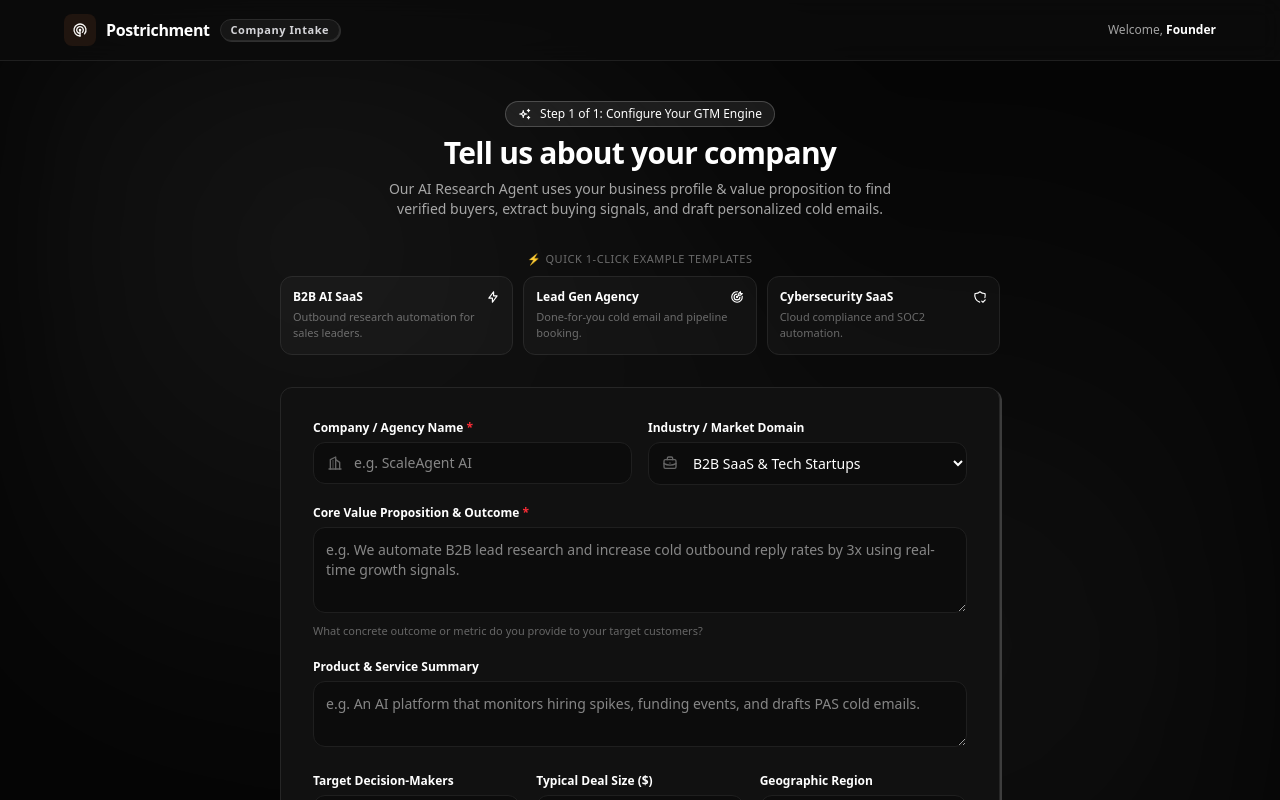
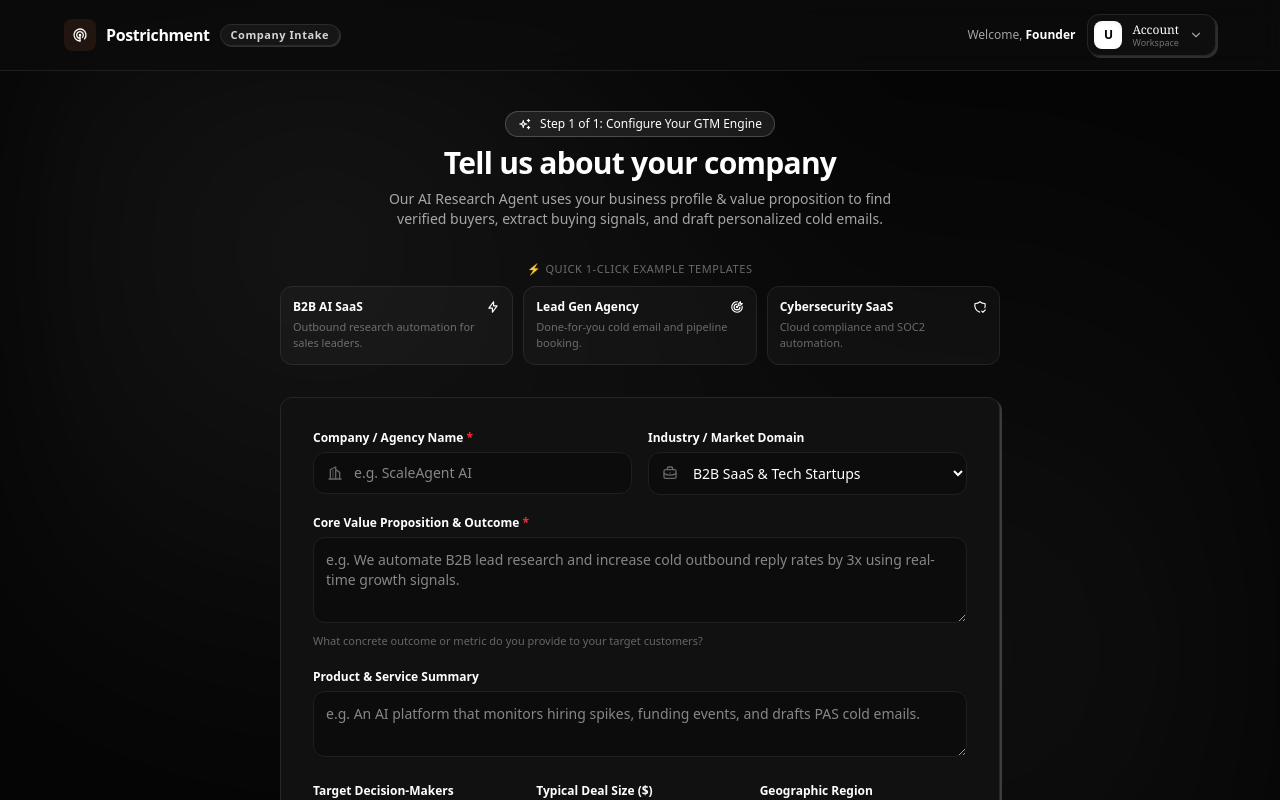
Before and after one commit to fit-edoc/prostichemet, a Next.js app in the folder frontend/: page /onboarding in a window 1280 px wide. Shown: the top 800 px of the page. Built offline with nearby package versions, Linux system fonts and the light colour scheme; no server answers; sample sign-in values are in the browser's storage.

Commit message:
feat(nav): implement monochrome UserProfileDropdown with tactile elevation

```diff
--- a/frontend/src/components/common/UserProfileDropdown.tsx
+++ b/frontend/src/components/common/UserProfileDropdown.tsx
@@ -14,14 +14,14 @@ import {
   IconSun,
   IconMoon,
   IconChevronDown,
-  IconSparkles,
-  IconCheck,
+  IconRadar2,
+  IconShieldCheck,
 } from "@tabler/icons-react";
 
 export function UserProfileDropdown() {
   const router = useRouter();
   const dispatch = useAppDispatch();
-  const { user, workspace } = useAppSelector((state) => state.auth);
+  const { user, workspace, token } = useAppSelector((state) => state.auth);
   const { theme } = useAppSelector((state) => state.ui);
 
   const [isOpen, setIsOpen] = React.useState(false);
@@ -55,86 +55,88 @@ export function UserProfileDropdown() {
     document.documentElement.setAttribute("data-theme", nextTheme);
   };
 
-  if (!user) return null;
+  if (!user && !token) return null;
 
-  const initials = user.name
+  const initials = user?.name
     ? user.name
         .split(" ")
         .map((n) => n[0])
         .slice(0, 2)
         .join("")
         .toUpperCase()
-    : user.email.slice(0, 2).toUpperCase();
+    : user?.email
+    ? user.email.slice(0, 2).toUpperCase()
+    : "U";
 
   return (
     <div className="relative inline-block text-left" ref={dropdownRef}>
-      {/* Trigger Button */}
+      {/* Trigger Button with rounded-xl and 2px box shadow */}
       <button
         type="button"
         onClick={() => setIsOpen(!isOpen)}
-        className="flex items-center gap-2.5 p-1.5 pr-3 rounded-full bg-[var(--bg-surface)] border border-[var(--border-subtle)] hover:border-[var(--border-medium)] hover:shadow-[var(--shadow-xs)] transition-all cursor-pointer select-none"
+        className="flex items-center gap-2.5 p-1.5 pr-3 rounded-xl bg-[#0E0E0E] border border-[#262626] hover:border-zinc-500 shadow-[2px_2px_0px_rgba(255,255,255,0.15)] active:translate-x-[1px] active:translate-y-[1px] transition-all cursor-pointer select-none"
         aria-expanded={isOpen}
       >
-        <div className="w-8 h-8 rounded-full bg-[#20150F] text-[#FAF9F7] dark:bg-[#FAF9F7] dark:text-[#120D0A] flex items-center justify-center font-semibold text-xs shadow-inner">
-          {user.avatarUrl ? (
+        <div className="w-7 h-7 rounded-lg bg-white text-black flex items-center justify-center font-bold text-xs shadow-inner">
+          {user?.avatarUrl ? (
             <img
               src={user.avatarUrl}
-              alt={user.name || user.email}
-              className="w-full h-full rounded-full object-cover"
+              alt={user.name || user.email || "User"}
+              className="w-full h-full rounded-lg object-cover"
             />
           ) : (
             <span>{initials}</span>
           )}
         </div>
         <div className="hidden sm:flex flex-col text-left">
-          <span className="text-xs font-semibold text-[var(--text-primary)] leading-tight truncate max-w-[120px]">
-            {user.name || user.email.split("@")[0]}
+          <span className="text-xs font-serif text-white leading-tight truncate max-w-[120px]">
+            {user?.name || (user?.email ? user.email.split("@")[0] : "Account")}
           </span>
-          <span className="text-[10px] text-[var(--text-muted)] leading-tight truncate max-w-[120px]">
-            {workspace?.name || "My Workspace"}
+          <span className="text-[9px] font-mono text-zinc-500 leading-tight truncate max-w-[120px]">
+            {workspace?.name || "Workspace"}
           </span>
         </div>
         <IconChevronDown
-          className={`w-3.5 h-3.5 text-[var(--text-muted)] transition-transform duration-200 ${
-            isOpen ? "rotate-180" : ""
+          className={`w-3.5 h-3.5 text-zinc-400 transition-transform duration-200 ${
+            isOpen ? "rotate-180 text-white" : ""
           }`}
         />
       </button>
 
-      {/* Floating Menu Card */}
+      {/* Floating Menu Modal / Popover */}
       {isOpen && (
-        <div className="absolute right-0 mt-2 w-64 rounded-2xl bg-[var(--bg-surface)] border border-[var(--border-medium)] shadow-[var(--shadow-lg)] py-2 z-50 animate-in fade-in zoom-in-95 duration-150">
+        <div className="absolute right-0 mt-2.5 w-64 rounded-xl bg-[#0A0A0A] border border-[#282828] shadow-[2px_2px_0px_rgba(255,255,255,0.25)] py-2 z-50 animate-in fade-in zoom-in-95 duration-150">
           {/* User Info Header */}
-          <div className="px-4 py-3 border-b border-[var(--border-subtle)]">
-            <p className="text-xs font-semibold text-[var(--text-primary)] truncate">
-              {user.name || "Founder"}
+          <div className="px-4 py-3 border-b border-[#1C1C1C]">
+            <p className="text-xs font-serif text-white truncate">
+              {user?.name || "Verified Operator"}
             </p>
-            <p className="text-[11px] text-[var(--text-secondary)] truncate">
-              {user.email}
+            <p className="text-[11px] font-mono text-zinc-400 truncate mt-0.5">
+              {user?.email || "Session Active"}
             </p>
-            <div className="mt-2 inline-flex items-center gap-1.5 px-2 py-0.5 rounded-md bg-[var(--accent-brown-light)] border border-[var(--accent-brown)]/20 text-[10px] font-medium text-[var(--accent-brown)]">
-              <span className="w-1.5 h-1.5 rounded-full bg-[var(--accent-brown)]" />
-              <span>{workspace?.name || "Postrichment Workspace"}</span>
+            <div className="mt-2.5 inline-flex items-center gap-1.5 px-2.5 py-0.5 rounded-full bg-[#141414] border border-[#2B2B2B] text-[10px] font-mono text-zinc-300">
+              <span className="w-1.5 h-1.5 rounded-full bg-white animate-pulse" />
+              <span>{workspace?.name || "Postrichment Core"}</span>
             </div>
           </div>
 
-          {/* Navigation Links */}
-          <div className="py-1">
+          {/* Navigation Links with Black & White styling */}
+          <div className="py-1 font-mono text-xs">
             <Link
               href="/dashboard"
               onClick={() => setIsOpen(false)}
-              className="flex items-center gap-2.5 px-4 py-2 text-xs text-[var(--text-primary)] hover:bg-[var(--bg-elevated)] transition-colors"
+              className="flex items-center gap-2.5 px-4 py-2.5 text-zinc-300 hover:text-white hover:bg-[#141414] transition-colors"
             >
-              <IconSparkles className="w-4 h-4 text-[var(--accent-brown)]" />
+              <IconRadar2 className="w-4 h-4 text-white" />
               <span>GTM Dashboard</span>
             </Link>
 
             <Link
               href="/onboarding"
               onClick={() => setIsOpen(false)}
-              className="flex items-center gap-2.5 px-4 py-2 text-xs text-[var(--text-primary)] hover:bg-[var(--bg-elevated)] transition-colors"
+              className="flex items-center gap-2.5 px-4 py-2.5 text-zinc-300 hover:text-white hover:bg-[#141414] transition-colors"
             >
-              <IconBuildingSkyscraper className="w-4 h-4 text-[var(--text-secondary)]" />
+              <IconBuildingSkyscraper className="w-4 h-4 text-zinc-400" />
               <span>Company & ICP Profile</span>
             </Link>
 
@@ -142,31 +144,31 @@ export function UserProfileDropdown() {
             <button
               type="button"
               onClick={handleThemeToggle}
-              className="w-full flex items-center justify-between px-4 py-2 text-xs text-[var(--text-primary)] hover:bg-[var(--bg-elevated)] transition-colors cursor-pointer"
+              className="w-full flex items-center justify-between px-4 py-2.5 text-zinc-300 hover:text-white hover:bg-[#141414] transition-colors cursor-pointer"
             >
               <div className="flex items-center gap-2.5">
                 {theme === "dark" ? (
-                  <IconSun className="w-4 h-4 text-amber-500" />
+                  <IconSun className="w-4 h-4 text-white" />
                 ) : (
-                  <IconMoon className="w-4 h-4 text-[var(--text-secondary)]" />
+                  <IconMoon className="w-4 h-4 text-zinc-400" />
                 )}
                 <span>Theme Mode</span>
               </div>
-              <span className="text-[10px] font-mono text-[var(--text-muted)] uppercase">
+              <span className="text-[10px] font-mono text-zinc-500 uppercase">
                 {theme === "dark" ? "Dark" : "Light"}
               </span>
             </button>
           </div>
 
           {/* Logout Action */}
-          <div className="pt-1 border-t border-[var(--border-subtle)]">
+          <div className="pt-1 mt-1 border-t border-[#1C1C1C]">
             <button
               type="button"
               onClick={handleLogout}
-              className="w-full flex items-center gap-2.5 px-4 py-2.5 text-xs font-medium text-red-600 dark:text-red-400 hover:bg-red-500/10 transition-colors cursor-pointer"
+              className="w-full flex items-center gap-2.5 px-4 py-2.5 text-xs font-mono text-zinc-400 hover:text-red-400 hover:bg-red-500/10 transition-colors cursor-pointer"
             >
               <IconLogout className="w-4 h-4" />
-              <span>Sign Out / Logout</span>
+              <span>Sign Out / Disconnect</span>
             </button>
           </div>
         </div>
```
